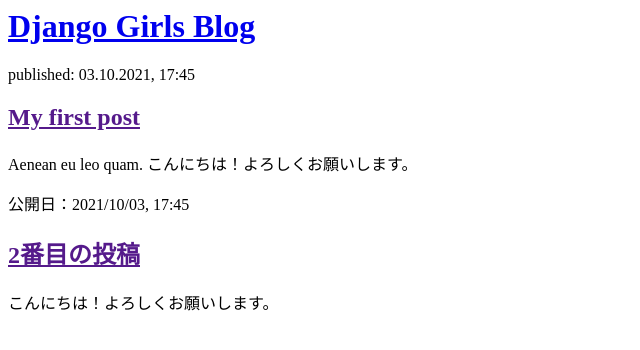
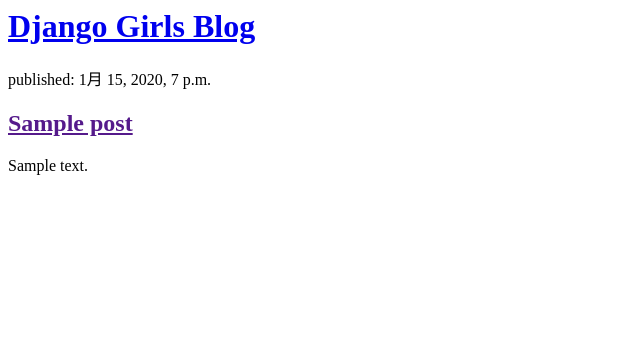
Before and after one commit to MitsOHTA/my-first-blog, a Django app: page / in a window 1280 px wide. Shown: the top 350 px of the page, without its empty margins (0-640 px from the left). Run offline with Django 3.2, Linux system fonts and the light colour scheme; tables that the repository leaves empty hold one stand-in row (values such as "Sample post").

Commit message:
Modified templates to display posts from database

```diff
--- a/blog/templates/blog/post_list.html
+++ b/blog/templates/blog/post_list.html
@@ -7,16 +7,12 @@
             <h1><a href="/">Django Girls Blog</a></h1>
         </div>
 
-        <div>
-            <p>published: 03.10.2021, 17:45</p>
-            <h2><a href="">My first post</a></h2>
-            <p>Aenean eu leo quam. こんにちは！よろしくお願いします。</p>
-        </div>
-
-        <div>
-            <p> 公開日：2021/10/03, 17:45</p>
-            <h2><a href="">2番目の投稿</a></h2>
-            <p>こんにちは！よろしくお願いします。</p>
-        </div>
+        {% for post in posts %}
+            <div>
+                <p>published: {{ post.published_date }}</p>
+                <h2><a href="">{{ post.title }}</a></h2>
+                <p>{{ post.text|linebreaksbr }}</p>
+            </div>
+        {% endfor %}
     </body>
 </html>
--- a/blog/views.py
+++ b/blog/views.py
@@ -1,4 +1,7 @@
 from django.shortcuts import render
+from django.utils import timezone
+from .models import Post
 
 def post_list(request):
-    return render(request, 'blog/post_list.html', {})
+    posts = Post.objects.filter(published_date__lte=timezone.now()).order_by('published_date')
+    return render(request, 'blog/post_list.html', {'posts':posts})
```
